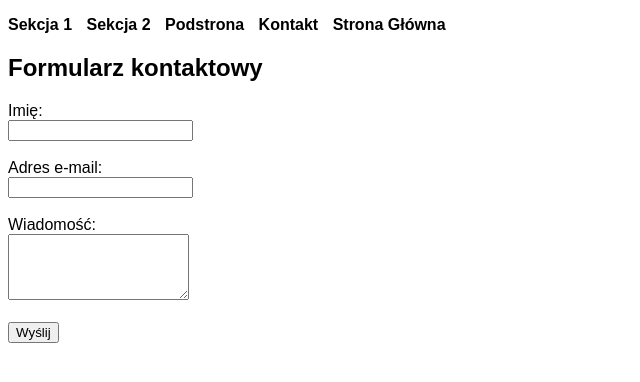
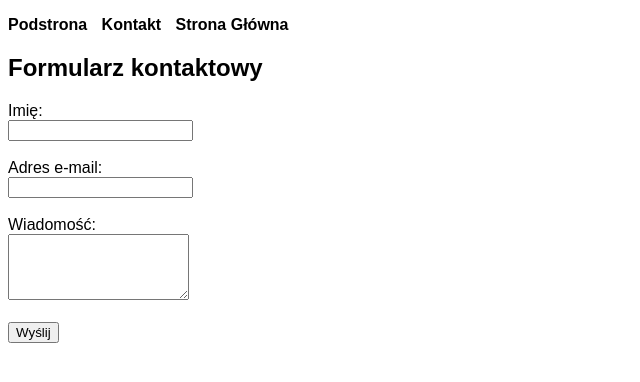
Before and after one commit to bartlomiejB1Izsti/lekcja, a plain HTML site: page kontakt.html in a window 1280 px wide. Shown: the whole page, without its empty margins (0-640 px from the left). Drawn offline with Linux system fonts and the light colour scheme.

Commit message:
dostosowanie nava

```diff
--- a/kontakt.html
+++ b/kontakt.html
@@ -10,8 +10,6 @@
     <header>
         <nav>
           <ul>
-            <li><a href="#sekcja1">Sekcja 1</a></li>
-            <li><a href="#sekcja2">Sekcja 2</a></li>
             <li><a href="podstrona.html">Podstrona</a></li>
             <li><a href="kontakt.html">Kontakt</a></li>
             <li><a href="index.html">Strona Główna</a></li>
```
Also changed, not shown: podstrona.html (+0 -2 lines).
